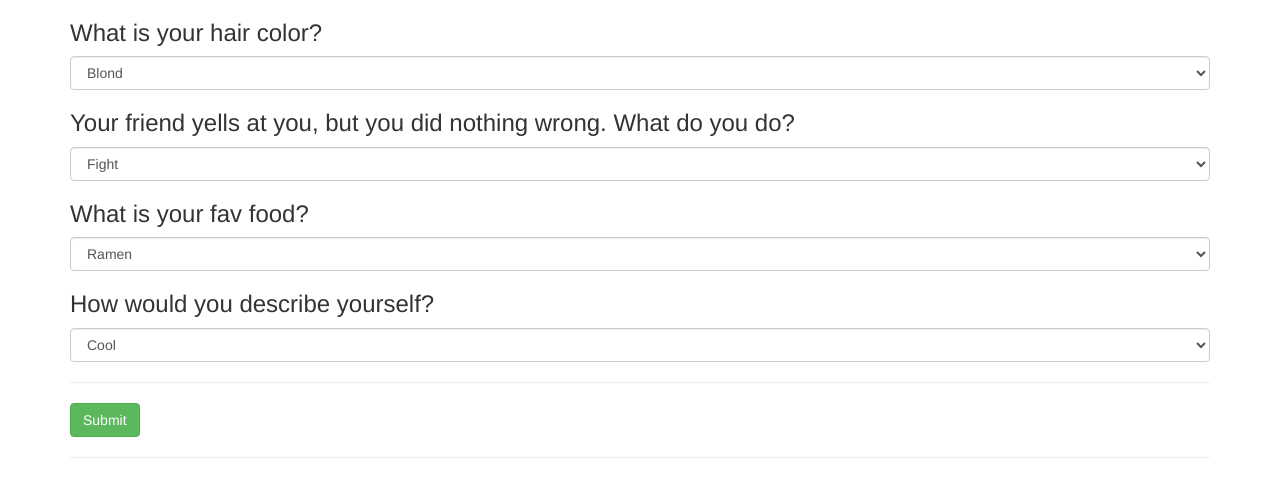
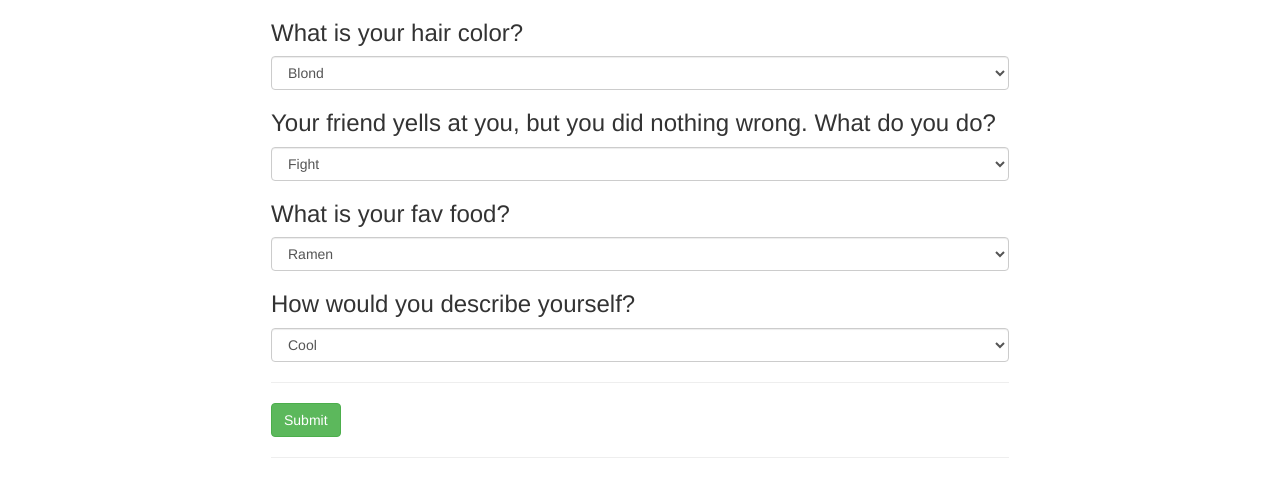
Before and after one commit to kevlycoppers/Character-quiz, a plain HTML site: page index.html in a window 1280 px wide. Drawn offline with Linux system fonts and the light colour scheme.

Commit message:
change css styles

```diff
--- a/css/styles.css
+++ b/css/styles.css
@@ -1,3 +1,7 @@
+.container {
+  width: 60%
+}
+
 #match {
   display: none;
 }
```
